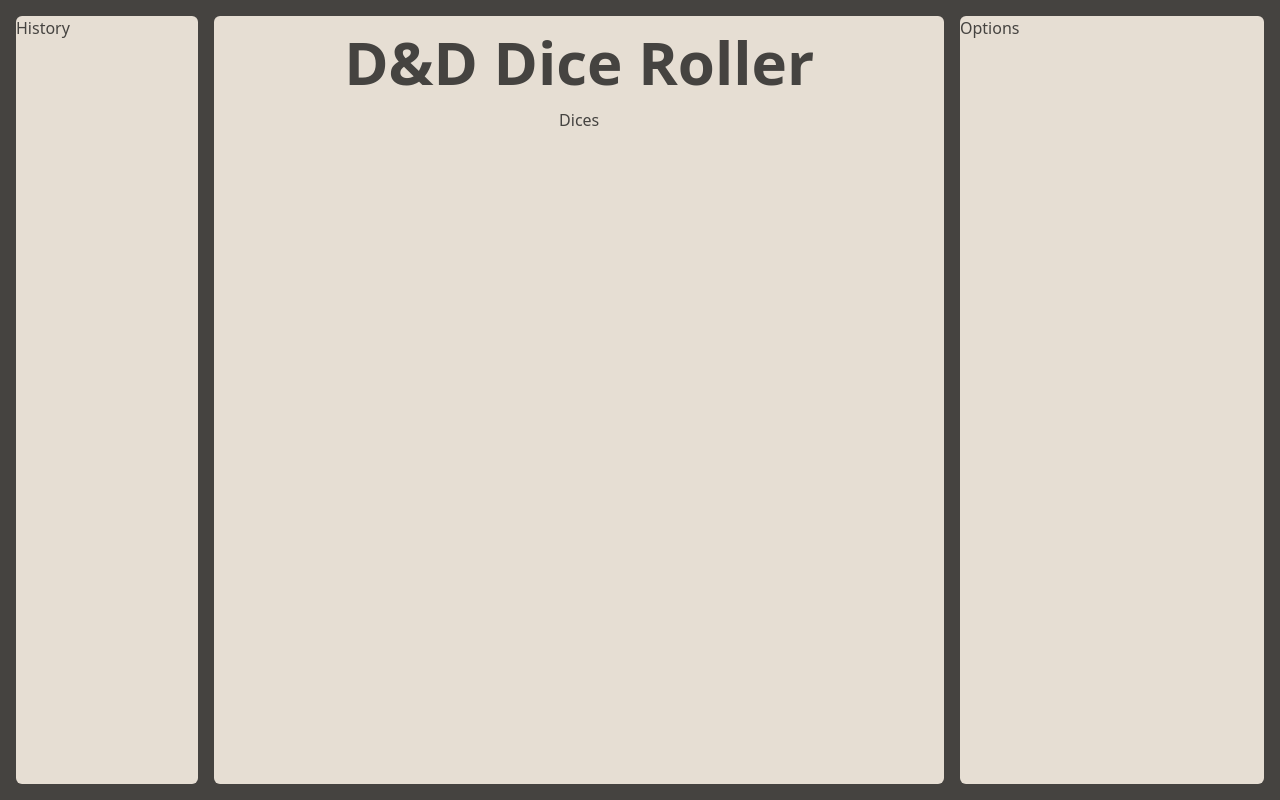
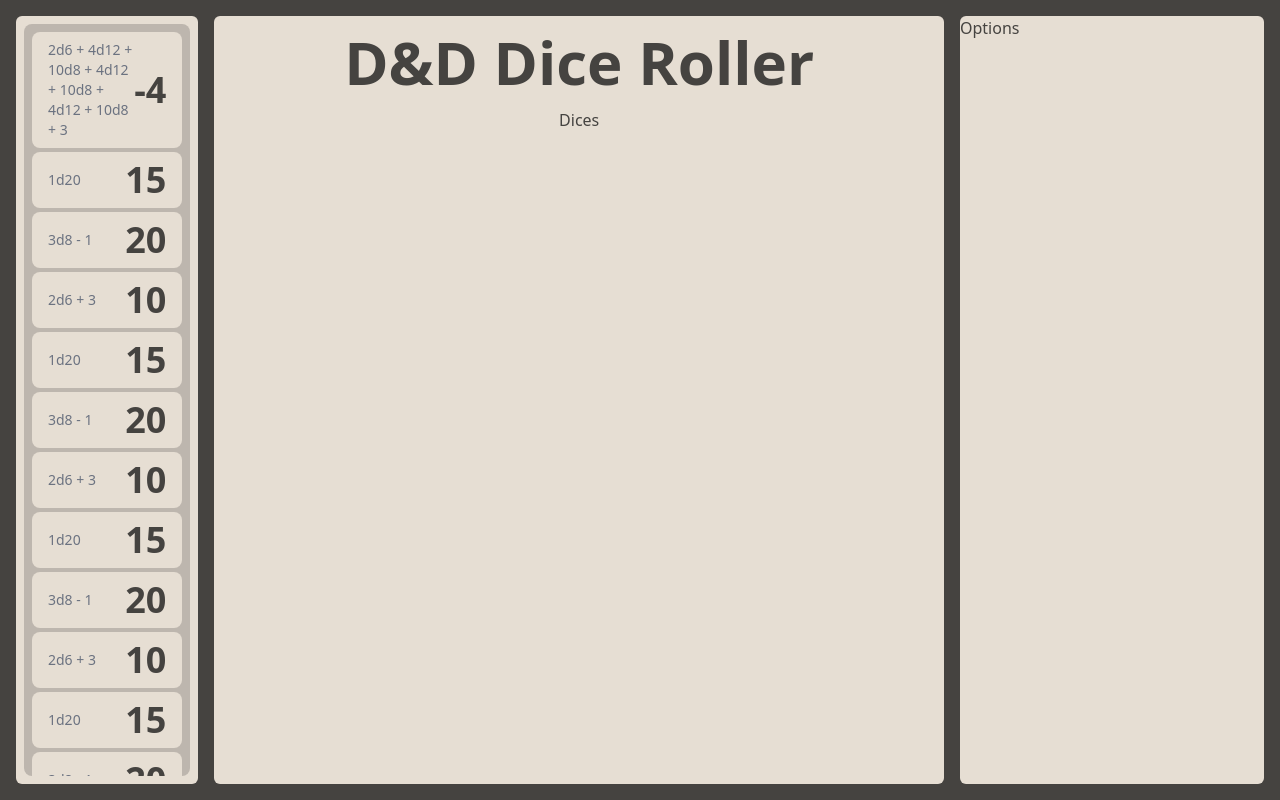
Before and after one commit to dimon-maksi/D-and-D-Dice-Roller, a React (Vite) app: page / in a window 1280 px wide. Built offline with nearby package versions, Linux system fonts and the light colour scheme.

Commit message:
feat: history list

```diff
--- a/src/components/Dices.tsx
+++ b/src/components/Dices.tsx
@@ -1,12 +1,9 @@
-import React, { Component } from "react";
+import React from 'react'
 
-export class Dices extends Component {
-  render() {
-    return (
-        <div>Dices</div>
-
-    );
-  }
+const Dices = () => {
+  return (
+    <div>Dices</div>
+  )
 }
 
-export default Dices;
+export default Dices
--- a/src/components/History.tsx
+++ b/src/components/History.tsx
@@ -1,11 +1,55 @@
-import React, { Component } from 'react'
+import React from "react";
+import Result from "./Result";
 
-export class History extends Component {
-  render() {
-    return (
-      <div>History</div>
-    )
-  }
-}
+const History = () => {
 
-export default History
+  const historyItems = [
+    { formula: "2d6 + 4d12 + 10d8 + 4d12 + 10d8 + 4d12 + 10d8 + 3", result: -4 },
+    { formula: "1d20", result: 15 },
+    { formula: "3d8 - 1", result: 20 },
+    { formula: "2d6 + 3", result: 10 },
+    { formula: "1d20", result: 15 },
+    { formula: "3d8 - 1", result: 20 },
+    { formula: "2d6 + 3", result: 10 },
+    { formula: "1d20", result: 15 },
+    { formula: "3d8 - 1", result: 20 },
+    { formula: "2d6 + 3", result: 10 },
+    { formula: "1d20", result: 15 },
+    { formula: "3d8 - 1", result: 20 },
+    { formula: "2d6 + 3", result: 10 },
+    { formula: "1d20", result: 15 },
+    { formula: "3d8 - 1", result: 20 },
+    { formula: "2d6 + 3", result: 10 },
+    { formula: "1d20", result: 15 },
+    { formula: "3d8 - 1", result: 20 },
+    { formula: "2d6 + 3", result: 10 },
+    { formula: "1d20", result: 15 },
+    { formula: "3d8 - 1", result: 20 },
+    { formula: "2d6 + 3", result: 10 },
+    { formula: "1d20", result: 15 },
+    { formula: "3d8 - 1", result: 20 },
+    { formula: "2d6 + 3", result: 10 },
+    { formula: "1d20", result: 15 },
+    { formula: "3d8 - 1", result: 20 },
+    { formula: "2d6 + 3", result: 10 },
+    { formula: "1d20", result: 15 },
+    { formula: "3d8 - 1", result: 20 },
+    { formula: "2d6 + 3", result: 10 },
+    { formula: "1d20", result: 15 },
+    { formula: "3d8 - 1", result: 20 },
+  ];
+
+  return (
+    <div className="bg-secondary-200 m-2 p-2 w-full rounded-lg overflow-scroll">
+      <ul>
+        {historyItems.map((item, index) => (
+          <li className="pb-1" key={index}>
+            <Result formula={item.formula} result={item.result} />
+          </li>
+        ))}
+      </ul>
+    </div>
+  );
+};
+
+export default History;
--- a/src/components/Options.tsx
+++ b/src/components/Options.tsx
@@ -1,11 +1,9 @@
-import React, { Component } from 'react'
+import React from 'react'
 
-export class Options extends Component {
-  render() {
-    return (
-      <div>Options</div>
-    )
-  }
+const Options = () => {
+  return (
+    <div>Options</div>
+  )
 }
 
 export default Options
--- /dev/null
+++ b/src/components/Result.tsx
@@ -0,0 +1,24 @@
+import React from 'react'
+//import PropTypes from 'prop-types'
+
+interface ResultProps {
+    formula: string;
+    result: number;
+}
+
+const Result: React.FC<ResultProps> = ({ formula, result }) => {
+    return (
+        <div className="bg-secondary-100 px-4 py-2 rounded-lg flex justify-between items-center">
+            <p className="text-sm text-gray-500">{formula}</p>
+            <p className="text-4xl font-bold">{result}</p>
+        </div>
+    )
+}
+
+// Do I need this while I'm using TypeScript?
+// Result.propTypes = {
+//     formula: PropTypes.string.isRequired,
+//     result: PropTypes.number.isRequired,
+// }
+
+export default Result
```
